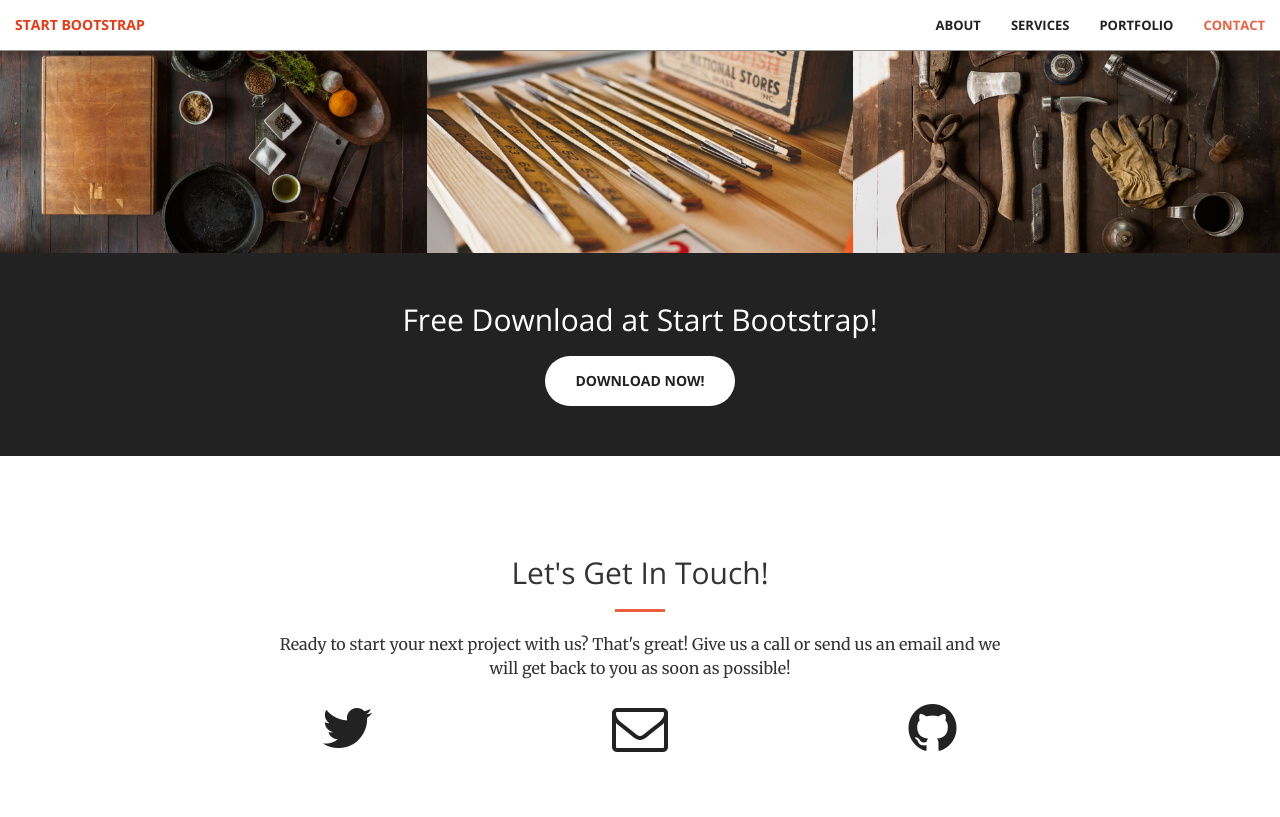
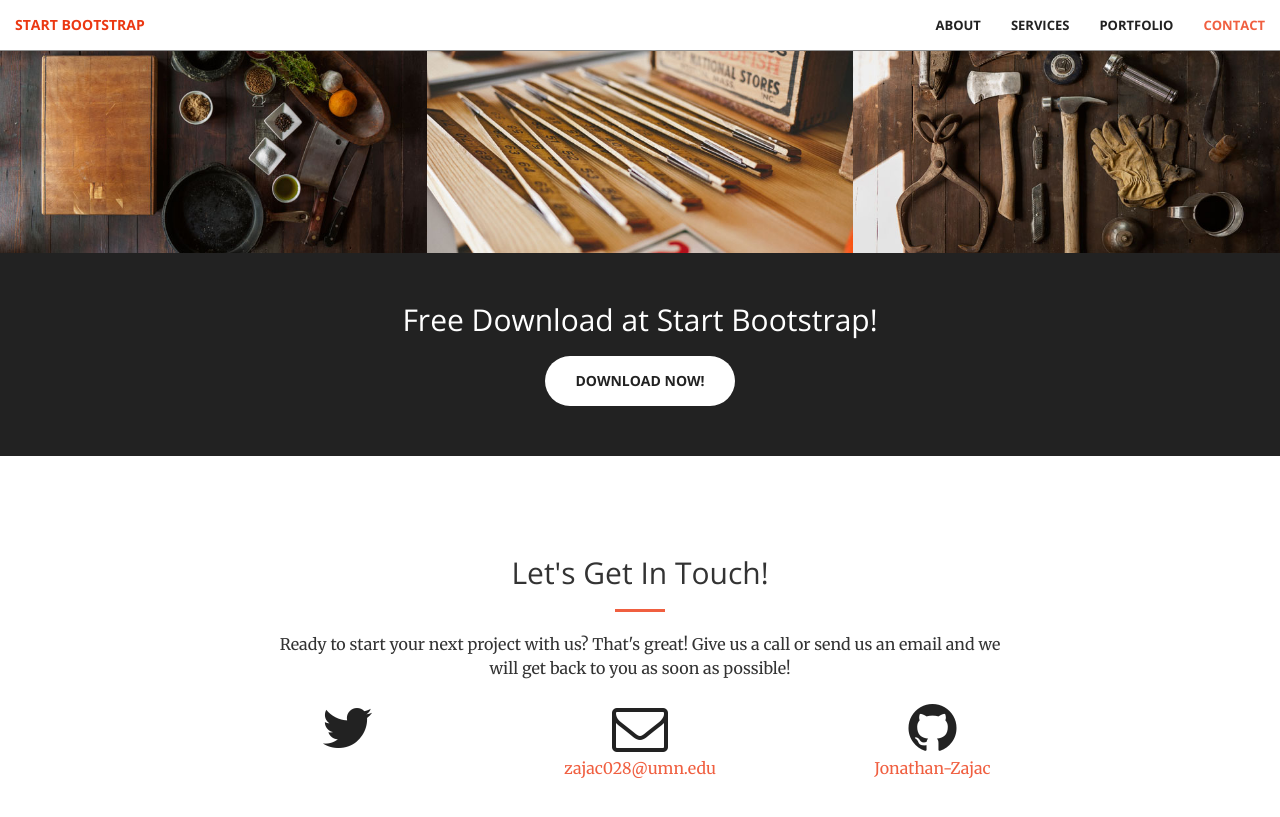
Before and after one commit to Jonathan-Zajac/Jonathan-Zajac.github.io, a Jekyll site: the page built from index.html, in a window 1280 px wide and 900 px high, scrolled down 1981 px. Shown: the top 817 px of the window. Built offline with Jekyll 4.4.1, drawn with Linux system fonts in a browser that asks for light colours.

Commit message:
update _config.yml

```diff
--- a/_config.yml
+++ b/_config.yml
@@ -1,12 +1,11 @@
 # Site settings
-title:
-email:
+title: Jonathan Zajac's Personal Website
+email: zajac028@umn.edu
 description: > # this means to ignore newlines until "baseurl:"
 baseurl: "" # the subpath of your site, e.g. /blog/
 url: "" # the base hostname & protocol for your site
 
-twitter_username:
-github_username:
+github_username: Jonathan-Zajac
 
 # Build settings
 markdown: kramdown
```
